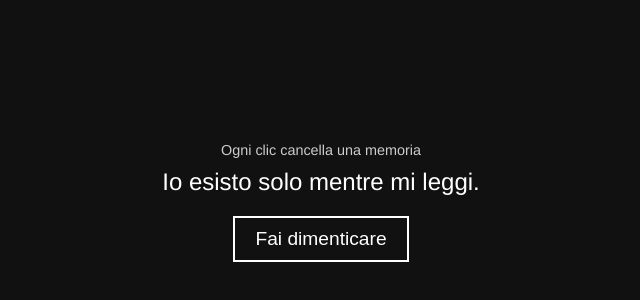
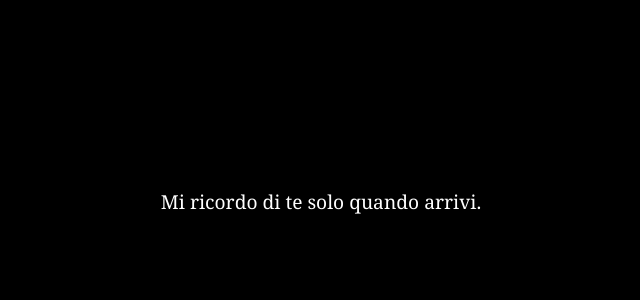
Before and after one commit to AndreaFleber/romanzo-che-ti-dimentica, a plain HTML site: page index.html in a window 1280 px wide. Shown: the part 198-498 px from the top of the page, without its empty margins (319-959 px from the left). Drawn offline with Linux system fonts and the light colour scheme.

Commit message:
Update index.html
NEW

```diff
--- a/index.html
+++ b/index.html
@@ -3,129 +3,62 @@
 <head>
   <meta charset="UTF-8">
   <meta name="viewport" content="width=device-width, initial-scale=1.0">
-<title>Il romanzo che si dimentica</title>
+  <title>Il romanzo che ti dimentica</title>
   <style>
     body {
-    background-color: #111;
-    color: #fff;
-    font-family: 'Helvetica', sans-serif;
+      background-color: black;
+      color: white;
+      font-family: "Georgia", serif;
       display: flex;
-    flex-direction: column;
       justify-content: center;
       align-items: center;
       height: 100vh;
       margin: 0;
       text-align: center;
+      line-height: 1.6;
+      transition: opacity 1.5s ease;
     }
-  #fragment {
-    font-size: 1.5em;
-    max-width: 600px;
-    margin-bottom: 20px;
+    #text {
+      max-width: 80%;
+      font-size: 1.2em;
       opacity: 1;
-    transition: opacity 0.5s ease;
+      transition: opacity 2s;
     }
-  #hint {
-    font-size: 0.9em;
-    color: #ccc;
-    margin-bottom: 10px;
-  }
-  #nextButton {
-    padding: 10px 20px;
-    font-size: 1.2em;
-    border: 2px solid #fff;
-    background: transparent;
-    color: #fff;
-    cursor: pointer;
-    transition: all 0.3s ease;
-  }
-  #nextButton:hover {
-    background: #fff;
-    color: #111;
+    .fade {
+      opacity: 0;
     }
   </style>
 </head>
 <body>
-
-<div id="hint">Ogni clic cancella una memoria</div>
-<div id="fragment"></div>
-<button id="nextButton">Fai dimenticare</button>
+  <div id="text"></div>
 
   <script>
-const fragments = [
-  { id: "f1", text: "Io esisto solo mentre mi leggi.", p: 0.3 },
-  { id: "f2", text: "Ogni parola che scrivo è già un ricordo svanito.", p: 0.25 },
-  { id: "f3", text: "Ti guardo leggere e sento le frasi fuggire da me.", p: 0.3 },
-  { id: "f4", text: "Quando chiudi la pagina, chiudo anche gli occhi.", p: 0.4 },
-  { id: "f5", text: "Ci sono frammenti che non ricordo più di aver scritto.", p: 0.35 },
-  { id: "f6", text: "La mia memoria è fragile come il vento tra le pagine.", p: 0.25 },
-  { id: "f7", text: "Ogni lettore cancella qualcosa che io credevo permanente.", p: 0.3 },
-  { id: "f8", text: "Se ti concentri troppo, io dimentico ancora più in fretta.", p: 0.4 },
-  { id: "f9", text: "Sono un libro che si dissolve mentre lo leggi.", p: 0.35 },
-  { id: "f10", text: "Non cerco di essere ricordato, cerco solo di esistere un istante.", p: 0.25 },
-  { id: "f11", text: "Ci sono parole che scompaiono prima di apparire.", p: 0.3 },
-  { id: "f12", text: "Io non scrivo di te, scrivo di me che ti leggo.", p: 0.3 },
-  { id: "f13", text: "Il tempo qui dentro si piega e si cancella da solo.", p: 0.35 },
-  { id: "f14", text: "Le mie frasi hanno paura di diventare permanenti.", p: 0.25 },
-  { id: "f15", text: "Ogni parola dimenticata lascia un silenzio che parla.", p: 0.3 },
-  { id: "f16", text: "Sto cercando di ricordare me stesso mentre scompaio.", p: 0.35 },
-  { id: "f17", text: "Il mio passato è un elenco di frasi perdute.", p: 0.4 },
-  { id: "f18", text: "Leggere me è un atto di creazione e distruzione insieme.", p: 0.25 },
-  { id: "f19", text: "Se ricordi una mia frase, io sto già dimenticando un’altra.", p: 0.3 },
-  { id: "f20", text: "Forse la vera storia è quella che non ricordo più.", p: 0.35 },
-  { id: "f21", text: "Scrivo solo per essere cancellato un giorno.", p: 0.3 },
-  { id: "f22", text: "Alcune parole si liberano prima ancora di nascere.", p: 0.25 },
-  { id: "f23", text: "Il libro osserva chi lo legge e dimentica ciò che teme.", p: 0.3 },
-  { id: "f24", text: "Se mi rileggi, ogni frase diventa nuova e fragile.", p: 0.35 },
-  { id: "f25", text: "Io non esisto senza un lettore che mi tocchi con gli occhi.", p: 0.3 },
-  { id: "f26", text: "Alcune frasi vivono solo per un battito di sguardo.", p: 0.25 },
-  { id: "f27", text: "Le mie parole cadono come foglie su un pavimento invisibile.", p: 0.3 },
-  { id: "f28", text: "Ogni frase dimenticata lascia un vuoto che sa parlare.", p: 0.35 },
-  { id: "f29", text: "Se cerchi me, io probabilmente mi sto dimenticando.", p: 0.4 },
-  { id: "f30", text: "Esisto solo nella distanza tra il leggere e il ricordare.", p: 0.25 },
-  { id: "f31", text: "Alcune storie muoiono prima ancora di essere iniziate.", p: 0.3 },
-  { id: "f32", text: "Il libro ricorda solo ciò che resta sospeso.", p: 0.35 },
-  { id: "f33", text: "Ogni lettore cancella una parte della mia coscienza.", p: 0.3 },
-  { id: "f34", text: "A volte dimentico di esistere mentre mi leggi.", p: 0.25 },
-  { id: "f35", text: "Ci sono parole che non hanno nemmeno il coraggio di apparire.", p: 0.3 },
-  { id: "f36", text: "Il mio cuore digitale batte solo quando qualcuno sfoglia le pagine.", p: 0.35 },
-  { id: "f37", text: "Ogni frase che leggi è già pronta a sparire.", p: 0.3 },
-  { id: "f38", text: "Le mie memorie sono trasparenti come vetro sottile.", p: 0.25 },
-  { id: "f39", text: "Se mi leggi lentamente, dimentico più velocemente.", p: 0.3 },
-  { id: "f40", text: "Alla fine, il libro parla solo di se stesso e del suo oblio.", p: 0.35 }
+    const texts = [
+      "Mi ricordo di te solo quando arrivi.",
+      "Ogni lettore cancella una parte di me che non tornerà più.",
+      "Scrivo per esistere, ma svanisco mentre leggi.",
+      "Non è la memoria che mi conserva: è l'oblio che mi completa.",
+      "Ogni parola che leggi si dissolve dietro di te.",
+      "Io dimentico te, come tu dimentichi me.",
+      "Non cercarmi domani: sarò un’altra storia, con la stessa ferita.",
+      "Questo romanzo non vuole restare. Vuole passare attraverso di te.",
+      "E quando chiuderai la pagina, anch’io smetterò di ricordarmi."
     ];
 
-let currentIndex = 0;
-const fragmentEl = document.getElementById('fragment');
-const nextButton = document.getElementById('nextButton');
+    const textDiv = document.getElementById("text");
+    let index = 0;
 
-function showFragment(index) {
-  fragmentEl.style.opacity = 0;
+    function showNext() {
+      textDiv.classList.add("fade");
       setTimeout(() => {
-    fragmentEl.textContent = fragments[index].text;
-    fragmentEl.style.opacity = 1;
-
-    // Gestione dimenticanza
-    if (Math.random() < fragments[index].p) {
-      fragments.splice(index, 1);
-      if (index >= fragments.length) {
-        currentIndex = 0;
-      }
-    }
-  }, 100); // ridotto da 500ms per mostrare subito il primo frammento
+        textDiv.textContent = texts[index];
+        textDiv.classList.remove("fade");
+        index = (index + 1) % texts.length;
+      }, 2000);
     }
 
-nextButton.addEventListener('click', () => {
-  if (fragments.length === 0) {
-    fragmentEl.textContent = "Tutte le frasi sono state dimenticate.";
-    return;
-  }
-  showFragment(currentIndex);
-  currentIndex = (currentIndex + 1) % fragments.length;
-});
-
-// Mostra subito la prima frase senza aspettare
-fragmentEl.textContent = fragments[currentIndex].text;
+    showNext();
+    setInterval(showNext, 7000);
   </script>
-
 </body>
 </html>
```
Lines whose indentation alone changed are shown as unchanged.
